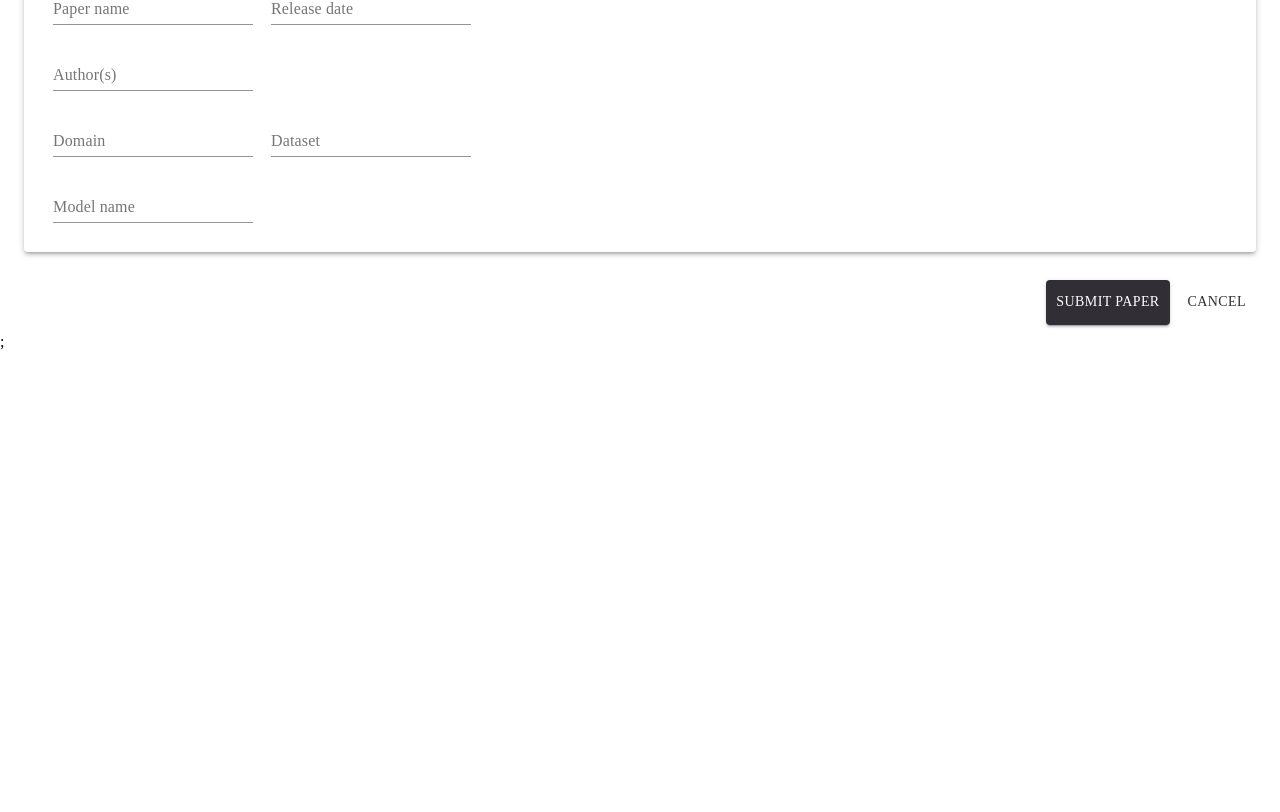
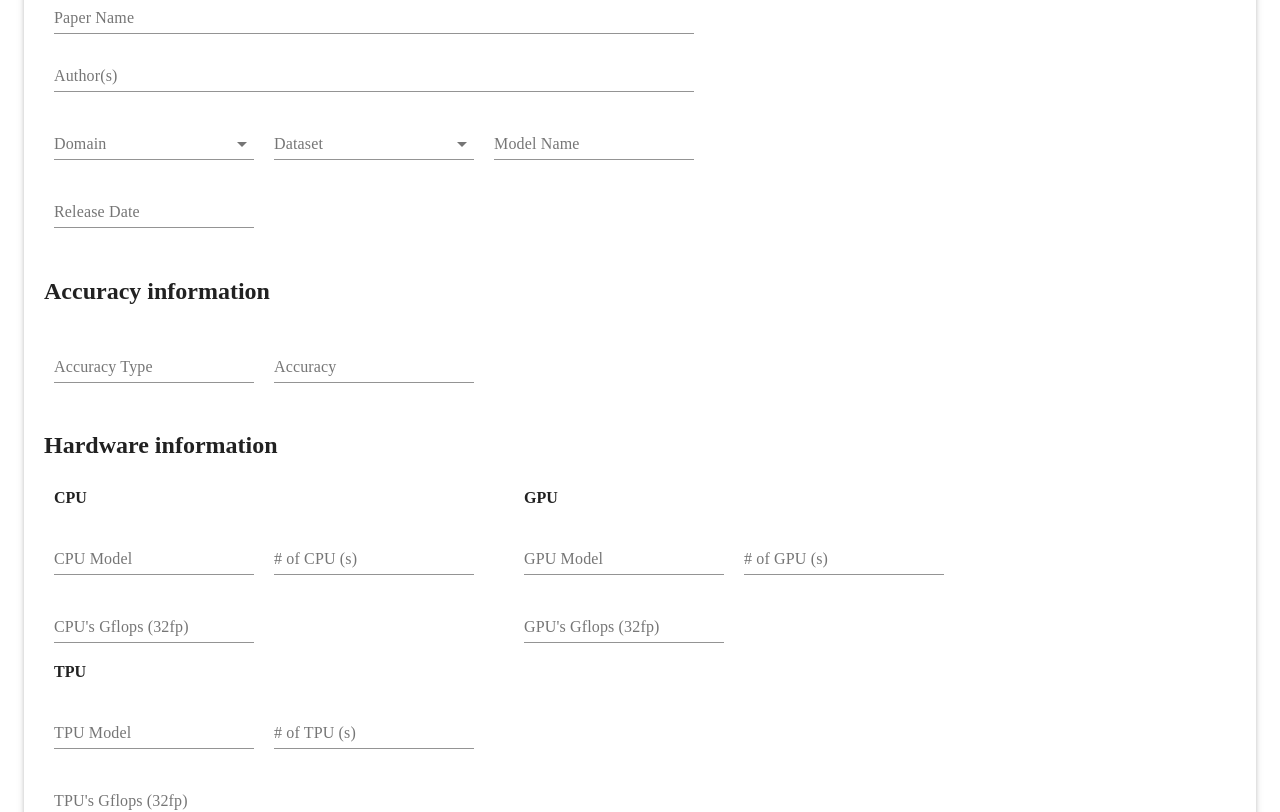
Before and after one commit to UnBArqDsw/2020.1_G2_TCLDL_Client, a Next.js app: page /submit-paper in a window 1280 px wide. Shown: the part 351-1163 px from the top of the page. Before the commit the page ends 800 px from the top, so only its background shows below. Built offline with nearby package versions, Linux system fonts and the light colour scheme; a web font is replaced by a local one.

Commit message:
ajusting submit paper
Signed-off-by: Guilherme Deusdará <guibanci@gmail.com>
Co-authored-by: Gabriel Filipe <gabrielfilipe7unb@gmail.com>

```diff
--- a/src/pages/submit-paper.js
+++ b/src/pages/submit-paper.js
@@ -1,13 +1,52 @@
-
+import React from 'react';
 import AppBar from '../components/AppBar'
 import { Container } from '@material-ui/core';
 import useStyles from '../styles/components/SubmitPaper.module';
 import Button from '@material-ui/core/Button';
 import { TextField } from '@material-ui/core';
 import Paper from '@material-ui/core/Paper';
+import InputLabel from '@material-ui/core/InputLabel';
+import MenuItem from '@material-ui/core/MenuItem';
+import FormHelperText from '@material-ui/core/FormHelperText';
+import FormControl from '@material-ui/core/FormControl';
+import Select from '@material-ui/core/Select';
 
 export default function SubmitPaper() {
   const styles = useStyles();
+  const [domain, setDomain] = React.useState('');
+  const [dataset, setDataset] = React.useState('');
+  const [accuracyType, setAccuracyType] = React.useState('');
+  const [cpuModel, setCpuModel] = React.useState('');
+  const [gpuModel, setGpuModel] = React.useState('');
+  const [tpuModel, setTpuModel] = React.useState('');
+
+  const handleDomainChange = (event) => {
+    setDomain(event.target.value);
+  };
+
+  const handleDatasetChange = (event) => {
+    setDataset(event.target.value);
+  };
+
+  const handleAccuracyTypeChange = (event) => {
+    setDataset(event.target.value);
+  };
+
+
+  const toggle = (name, func, value) => (
+    <FormControl className={styles.selectField}>
+      <InputLabel>{name}</InputLabel>
+      <Select
+        value={value}
+        onChange={func}
+      >
+        <MenuItem value={10}>Ten</MenuItem>
+        <MenuItem value={20}>Twenty</MenuItem>
+        <MenuItem value={30}>Thirty</MenuItem>
+      </Select>
+    </FormControl>
+  )
+
   return (
     <div>
       <AppBar />
@@ -19,22 +58,86 @@ export default function SubmitPaper() {
         </div>
 
         <Paper elevation={3} className={styles.root}>
-          <h3>Paper information</h3>
           <div>
+            <h2>Paper information</h2>
+            <div className={styles.sameLine}>
+              <div>
+                  <TextField className={styles.flex} id="outlined-basic" label="Paper Name" />
+                  <TextField className={styles.flex} id="outlined-basic" label="Author(s)"  />
+
+                <div>
+                {toggle('Domain', handleDomainChange, domain)}
+                {toggle('Dataset', handleDatasetChange, dataset)}
+                <TextField className={styles.field} id="outlined-basic" label="Model Name"  />
+                </div>
+                <TextField className={styles.field} id="outlined-basic" label="Release Date" />
+              </div>
+              <div className={styles.boxOnRight}>
+
+
+              </div>
+            </div>
+          </div>
+
+          <div className={styles.section}>
+            <h2>Accuracy information</h2>
             <div>
-              <TextField className={styles.field} id="outlined-basic" label="Paper name"  />
-              <TextField className={styles.field} id="outlined-basic" label="Release date"  />
+              <div>
+                <TextField className={styles.field} id="outlined-basic" label="Accuracy Type"  />
+                <TextField className={styles.field} id="outlined-basic" label="Accuracy"  />
+              </div>
+            </div>
+          </div>
+
+          <div className={styles.section}>
+            <h2>Hardware information</h2>
+            <div className={styles.sameLine}>
+              <div>
+                <h4 className={styles.field}>CPU</h4>
+                <div>
+                  <div>
+                    <TextField className={styles.field} id="outlined-basic" label="CPU Model"  />
+                    <TextField className={styles.field} id="outlined-basic" label="# of CPU (s)"  />
+                  </div>
+                  <TextField className={styles.field} id="outlined-basic" label="CPU's Gflops (32fp)"  />
+                </div>
+              </div>
+
+              <div className={styles.boxOnRight}>
+                <h4 className={styles.field}>GPU</h4>
+                <div>
+                  <div>
+                    <TextField className={styles.field} id="outlined-basic" label="GPU Model"  />
+                    <TextField className={styles.field} id="outlined-basic" label="# of GPU (s)"  />
+                  </div>
+                  <TextField className={styles.field} id="outlined-basic" label="GPU's Gflops (32fp)"  />
+                </div>
+              </div>
             </div>
 
-            <TextField className={styles.field} id="outlined-basic" label="Author(s)"  />
+            <div>
+            <h4 className={styles.field}>TPU</h4>
+              <div>
+                <div>
+                  <TextField className={styles.field} id="outlined-basic" label="TPU Model"  />
+                  <TextField className={styles.field} id="outlined-basic" label="# of TPU (s)"  />
+                </div>
+                <TextField className={styles.field} id="outlined-basic" label="TPU's Gflops (32fp)"  />
+              </div>
+            </div>
+          </div>
 
+          <div className={styles.section}>
+            <h2>Model's information</h2>
             <div>
-              <TextField className={styles.field} id="outlined-basic" label="Domain"  />
-              <TextField className={styles.field} id="outlined-basic" label="Dataset"  />
+              <div>
+                <TextField className={styles.field} id="outlined-basic" label="Training Time (s)"  />
+                <TextField className={styles.field} id="outlined-basic" label="Training Data Size"  />
+              </div>
+              <TextField className={styles.field} id="outlined-basic" label="# of Epochs"  />
             </div>
+          </div>
 
-            <TextField className={styles.field} id="outlined-basic" label="Model name"  />
-          </div>
         </Paper>
         <div className={styles.buttons}>
           <Button className={styles.button} variant="contained">SUBMIT PAPER</Button>
--- a/src/styles/components/SubmitPaper.module.js
+++ b/src/styles/components/SubmitPaper.module.js
@@ -17,6 +17,19 @@ export default makeStyles((theme) => ({
     flex: 1,
     margin: 20
   },
+  flex: {
+    display: 'flex',
+    flex: 1,
+    margin: 10
+  },
+  sameLine: {
+    display: 'flex',
+    flexDirection: 'row',
+    alignSelf: 'strech',
+  },
+  boxOnRight: {
+    marginLeft: 30
+  },
   box: {
     padding: 10,
     paddingLeft: 100,
@@ -30,7 +43,14 @@ export default makeStyles((theme) => ({
     },
   },
   field:{
-      margin: 9,
+    margin: 10,
+  },
+  selectField: {
+    margin: 10,
+    minWidth: 200,
+  },
+  section: {
+    marginTop: 20
   },
   icon: {
     alignSelf: 'center',
```
